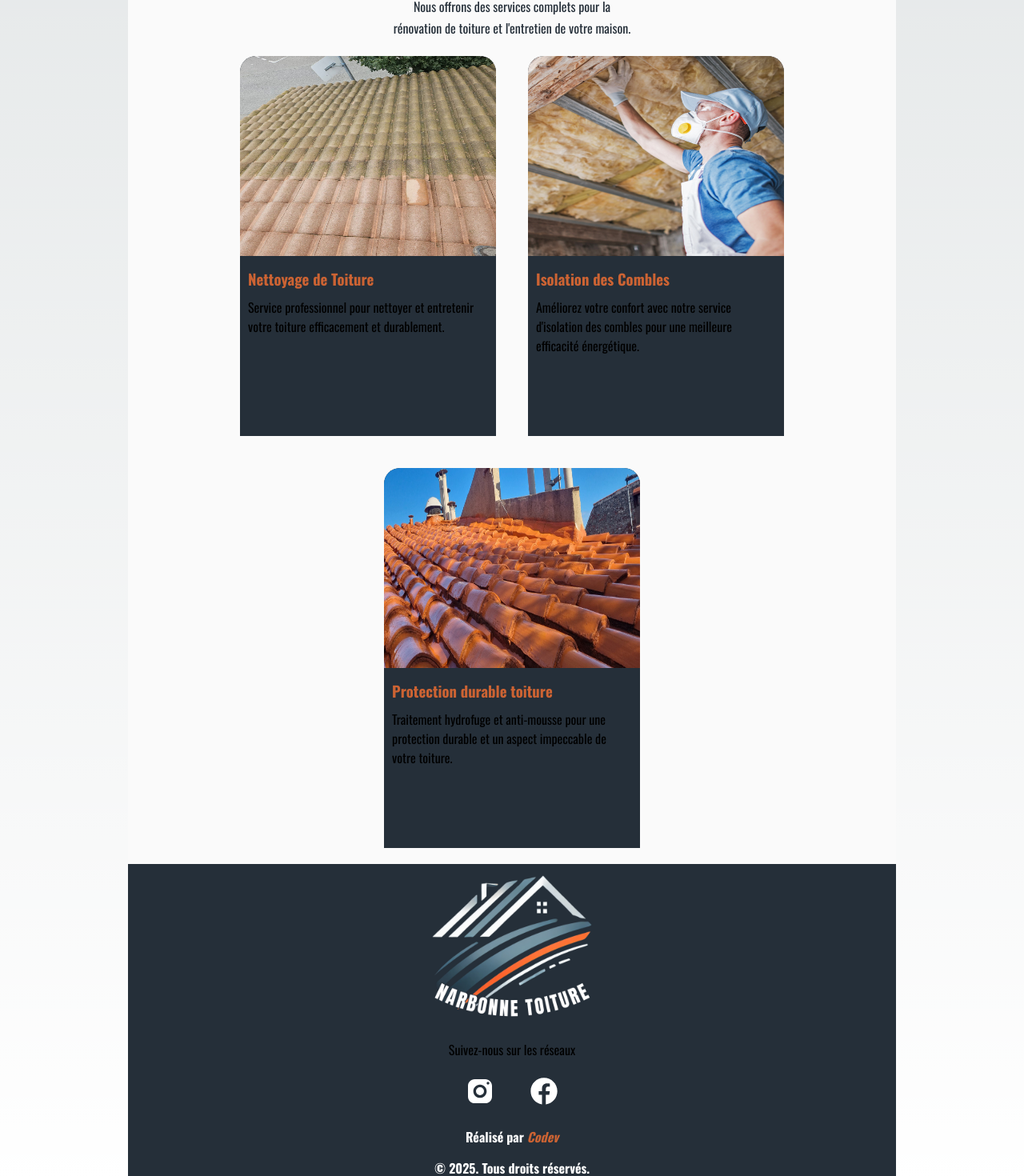
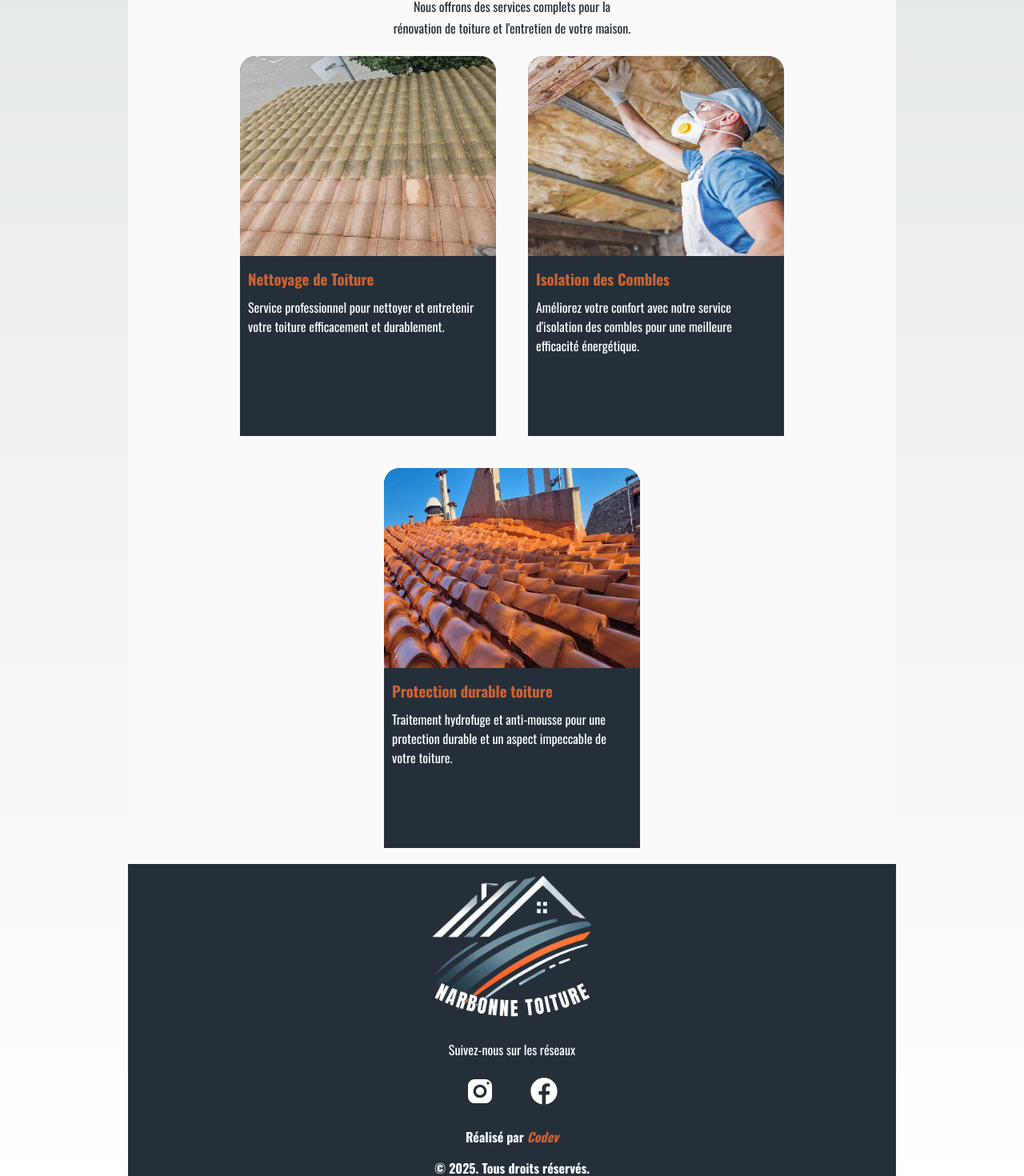
Before and after one commit to AdrienW86/narbonne-toiture, a Next.js app: page / in a window 1280 px wide. Shown: the part 1083-2553 px from the top of the page at 80% size. Built offline with nearby package versions, Linux system fonts and the light colour scheme.

Commit message:
mise en ligne

```diff
--- a/components/Banner/banner.module.css
+++ b/components/Banner/banner.module.css
@@ -73,6 +73,7 @@
 }
 
 .p {
+    color: white;
     position: absolute;
     text-align: center;
     font-size: 1.4em;
--- a/components/Description/Description.js
+++ b/components/Description/Description.js
@@ -29,7 +29,7 @@ export default function Description() {
             />
             <div className={styles.cardTxt}>
             <h3 className={styles.h3}> Nettoyage de Toiture</h3>
-            <p> Service professionnel pour nettoyer et entretenir votre toiture efficacement et durablement. </p>
+            <p className={styles.pCard}> Service professionnel pour nettoyer et entretenir votre toiture efficacement et durablement. </p>
             </div>
           </div>
           <div className={styles.card}>
@@ -43,7 +43,7 @@ export default function Description() {
             />
             <div className={styles.cardTxt}>
             <h3 className={styles.h3}> Isolation des Combles </h3>
-            <p>
+            <p className={styles.pCard}>
             Améliorez votre confort avec notre service d'isolation des combles pour une meilleure efficacité énergétique. </p>
             </div>
           </div>
@@ -58,7 +58,7 @@ export default function Description() {
             />
             <div className={styles.cardTxt}>
             <h3 className={styles.h3}> Protection durable toiture</h3>
-            <p> Traitement hydrofuge et anti-mousse pour une protection durable et un aspect impeccable de votre toiture.</p>
+            <p className={styles.pCard}> Traitement hydrofuge et anti-mousse pour une protection durable et un aspect impeccable de votre toiture.</p>
             </div>
           </div>
         </section>
--- a/components/Description/description.module.css
+++ b/components/Description/description.module.css
@@ -67,3 +67,7 @@
     flex-direction: column;
     justify-content: center;
 }
+
+.pCard {
+    color: white;
+}
--- a/components/Footer/footer.module.css
+++ b/components/Footer/footer.module.css
@@ -48,6 +48,7 @@
 }
 
 .socialTitle {
+    color: white;
     width: 100%;
     text-align: center;
 }
```
